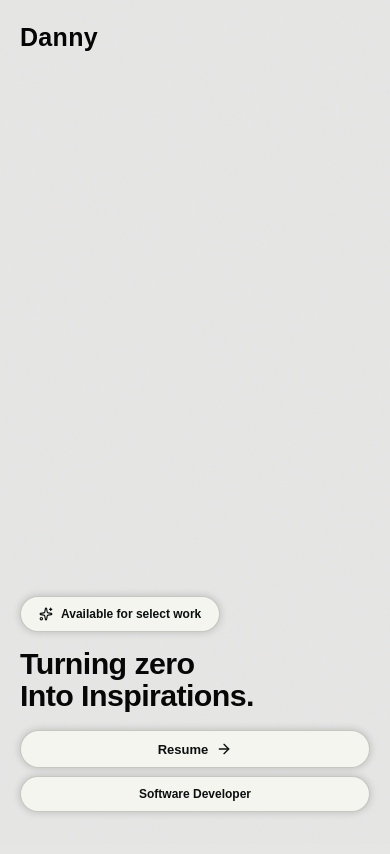
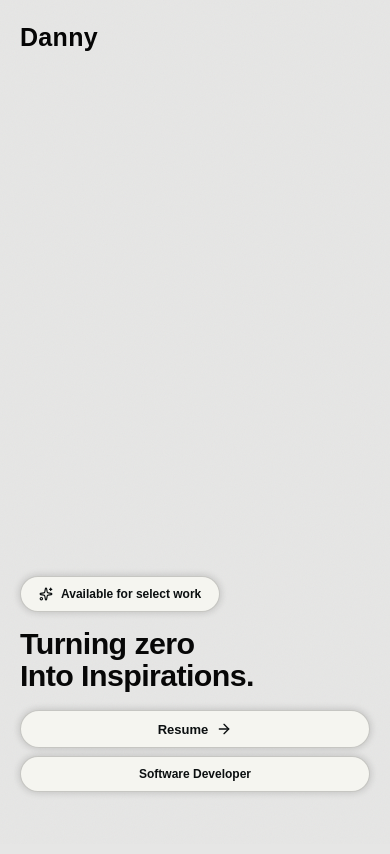
Before and after one commit to okeredaniel/Okere-Daniel-Portfolio-V2, a React (Vite) app: page / in a window 390 px wide. Shown: the top 854 px of the page. Built offline with nearby package versions, Linux system fonts and the light colour scheme; a web font is replaced by a local one.

Commit message:
small changes 2

```diff
--- a/src/pages/About.css
+++ b/src/pages/About.css
@@ -57,7 +57,7 @@
 @media (max-width: 900px) {
   .about-columns {
     flex-direction: column;
-    /* gap: 40px; */
+    gap: 40px;
   }
   .about-columns-right {
     text-align: center;
--- a/src/pages/CubeCarousel.css
+++ b/src/pages/CubeCarousel.css
@@ -172,7 +172,7 @@
 .navigation {
   position: absolute;
 
-  bottom: -100px;
+  bottom: -75px;
 
   width: 100%;
 
--- a/src/pages/Hero.css
+++ b/src/pages/Hero.css
@@ -387,7 +387,7 @@
   .hero-content {
     flex-direction: column;
     align-items: stretch;
-    padding: 0 20px 32px;
+    padding: 0 20px 52px;
     gap: 24px;
   }
 
```
